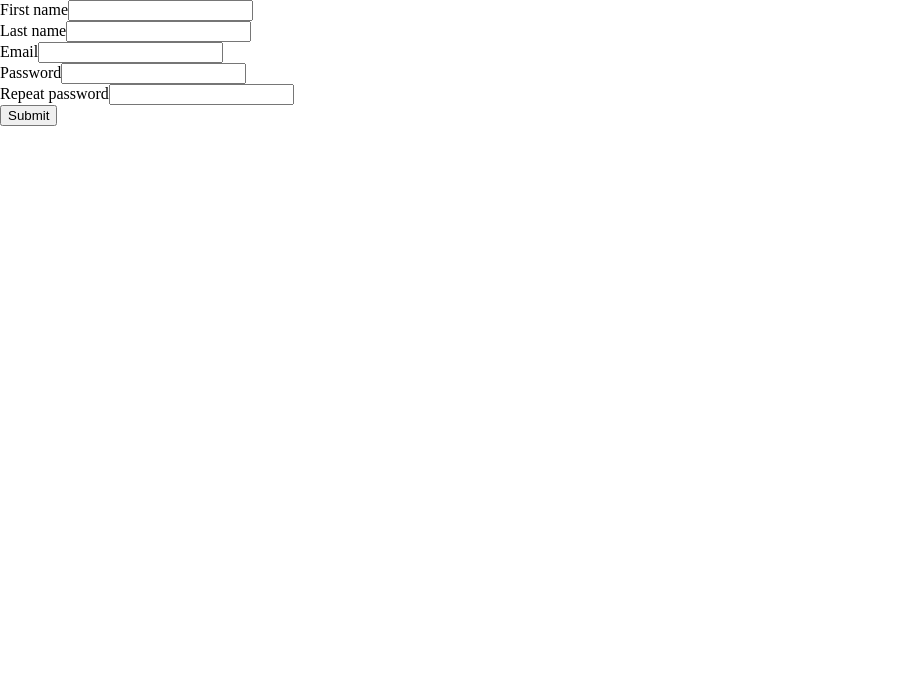
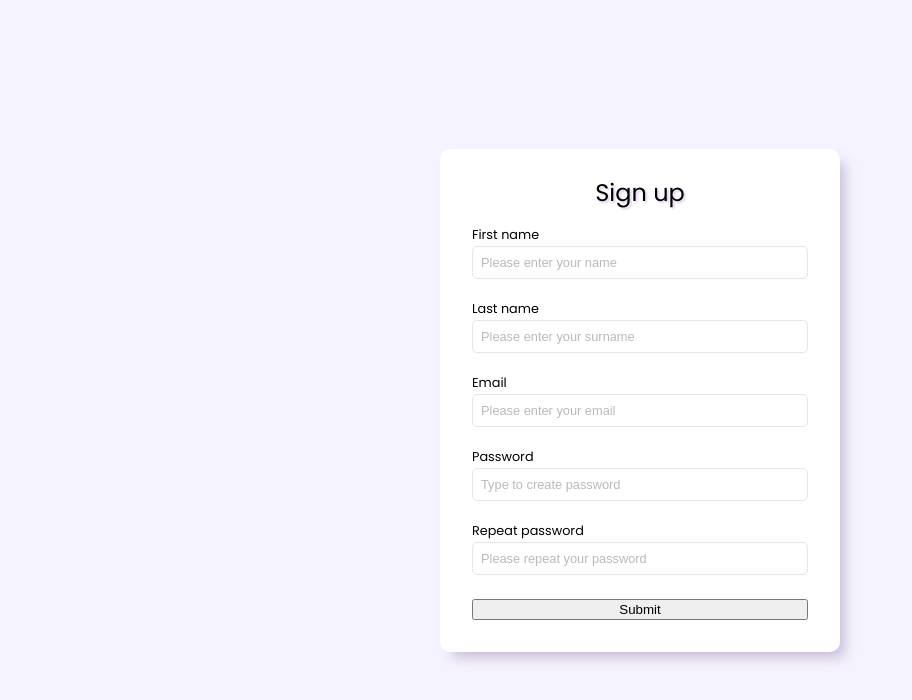
Before and after one commit to axseinga/typescript-task, a React (Create React App) app in the folder client/: page / in a window 1280 px wide. Shown: the top 700 px of the page, without its empty margins (0-912 px from the left). Built offline with nearby package versions, Linux system fonts and the light colour scheme.

Commit message:
add styles for form

```diff
--- a/client/public/index.html
+++ b/client/public/index.html
@@ -5,6 +5,9 @@
     <meta name="viewport" content="width=device-width, initial-scale=1" />
     <meta name="theme-color" content="#000000" />
     <meta name="description" content="Web site created using create-react-app" />
+    <link rel="preconnect" href="https://fonts.googleapis.com" />
+    <link rel="preconnect" href="https://fonts.gstatic.com" crossorigin />
+    <link href="https://fonts.googleapis.com/css2?family=Poppins:wght@300;400;500;700&display=swap" rel="stylesheet" />
     <title>Typescript task</title>
   </head>
   <body>
--- a/client/src/components/Input.tsx
+++ b/client/src/components/Input.tsx
@@ -6,14 +6,15 @@ interface InputProps extends InputHTMLAttributes<HTMLInputElement> {
   label: string;
   type: 'text' | 'number' | 'email' | 'password';
   value: string;
+  placeholder: string;
   handleChange: (e: ChangeEvent<HTMLInputElement>) => void;
 }
 
-export const Input: React.FC<InputProps> = ({ name, label, type, value, handleChange }) => {
+export const Input: React.FC<InputProps> = ({ name, label, type, value, placeholder, handleChange }) => {
   return (
     <StyledInput>
       <label htmlFor={name}>{label}</label>
-      <input type={type} id={name} name={name} value={value} onChange={handleChange} />
+      <input type={type} id={name} name={name} value={value} onChange={handleChange} placeholder={placeholder} />
     </StyledInput>
   );
 };
--- a/client/src/components/styled/Input.styled.ts
+++ b/client/src/components/styled/Input.styled.ts
@@ -1,3 +1,30 @@
 import styled from 'styled-components';
 
-export const StyledInput = styled.div``;
+export const StyledInput = styled.div`
+  margin: 1.5rem 0;
+  display: flex;
+  flex-direction: column;
+  height: 50px;
+  & label {
+    font-weight: 400;
+    font-size: 0.8rem;
+    margin-bottom: 0.3rem;
+  }
+
+  & p {
+    color: #ff2869;
+    font-size: 0.7rem;
+    margin-bottom: 0.3rem;
+    margin-left: 1px;
+  }
+  & input {
+    border: 1px solid #e5e5e5;
+    border-radius: 5px;
+    padding: 0.5rem;
+    font-size: 0.8rem;
+
+    &::placeholder {
+      opacity: 0.5;
+    }
+  }
+`;
--- a/client/src/pages/SignupPage/Form.tsx
+++ b/client/src/pages/SignupPage/Form.tsx
@@ -5,11 +5,49 @@ import { Input } from '../../components/Input';
 export const Form: React.FC = () => {
   return (
     <StyledForm>
-      <Input name='firstName' label='First name' type='text' value='' handleChange={() => console.log('handling change')} />
-      <Input name='lastName' label='Last name' type='text' value='' handleChange={() => console.log('handling change')} />
-      <Input name='email' label='Email' type='email' value='' handleChange={() => console.log('handling change')} />
-      <Input name='password' label='Password' type='password' value='' handleChange={() => console.log('handling change')} />
-      <Input name='repeat_password' label='Repeat password' type='password' value='' handleChange={() => console.log('handling change')} />
+      <h1>Sign up</h1>
+      <div>
+        <Input
+          name='firstName'
+          label='First name'
+          type='text'
+          value=''
+          placeholder='Please enter your name'
+          handleChange={() => console.log('handling change')}
+        />
+        <Input
+          name='lastName'
+          label='Last name'
+          type='text'
+          value=''
+          placeholder='Please enter your surname'
+          handleChange={() => console.log('handling change')}
+        />
+        <Input
+          name='email'
+          label='Email'
+          type='email'
+          value=''
+          placeholder='Please enter your email'
+          handleChange={() => console.log('handling change')}
+        />
+        <Input
+          name='password'
+          label='Password'
+          type='password'
+          value=''
+          placeholder='Type to create password'
+          handleChange={() => console.log('handling change')}
+        />
+        <Input
+          name='repeat_password'
+          label='Repeat password'
+          type='password'
+          value=''
+          placeholder='Please repeat your password'
+          handleChange={() => console.log('handling change')}
+        />
+      </div>
       <button>Submit</button>
     </StyledForm>
   );
--- a/client/src/pages/SignupPage/SignupPage.tsx
+++ b/client/src/pages/SignupPage/SignupPage.tsx
@@ -1,6 +1,11 @@
 import React from 'react';
+import { StyledSignupPage } from './styled/Signup.styled';
 import { Form } from './Form';
 
 export const SignUpPage: React.FC = () => {
-  return <Form />;
+  return (
+    <StyledSignupPage>
+      <Form />
+    </StyledSignupPage>
+  );
 };
--- a/client/src/pages/SignupPage/styled/Form.styled.ts
+++ b/client/src/pages/SignupPage/styled/Form.styled.ts
@@ -1,3 +1,24 @@
 import styled from 'styled-components';
 
-export const StyledForm = styled.form``;
+export const StyledForm = styled.form`
+  background-color: white;
+  padding: 2rem;
+  border-radius: 10px;
+  display: flex;
+  flex-direction: column;
+  min-width: 400px;
+  box-shadow: 8px 9px 13px -4px rgba(159, 143, 184, 0.56);
+
+  & h1 {
+    font-size: 1.5rem;
+    text-align: center;
+    text-shadow: 2px 2px 2px #e3d1f0;
+  }
+
+  & div {
+    & label {
+    }
+    & input {
+    }
+  }
+`;
--- a/client/src/pages/SignupPage/styled/Signup.styled.ts
+++ b/client/src/pages/SignupPage/styled/Signup.styled.ts
@@ -1,3 +1,10 @@
 import styled from 'styled-components';
 
-export const StyledSignupPage = styled.section``;
+export const StyledSignupPage = styled.section`
+  background-color: #f5f3fd;
+  height: 100vh;
+  font-family: 'Poppins', sans-serif;
+  display: flex;
+  justify-content: center;
+  align-items: center;
+`;
```
